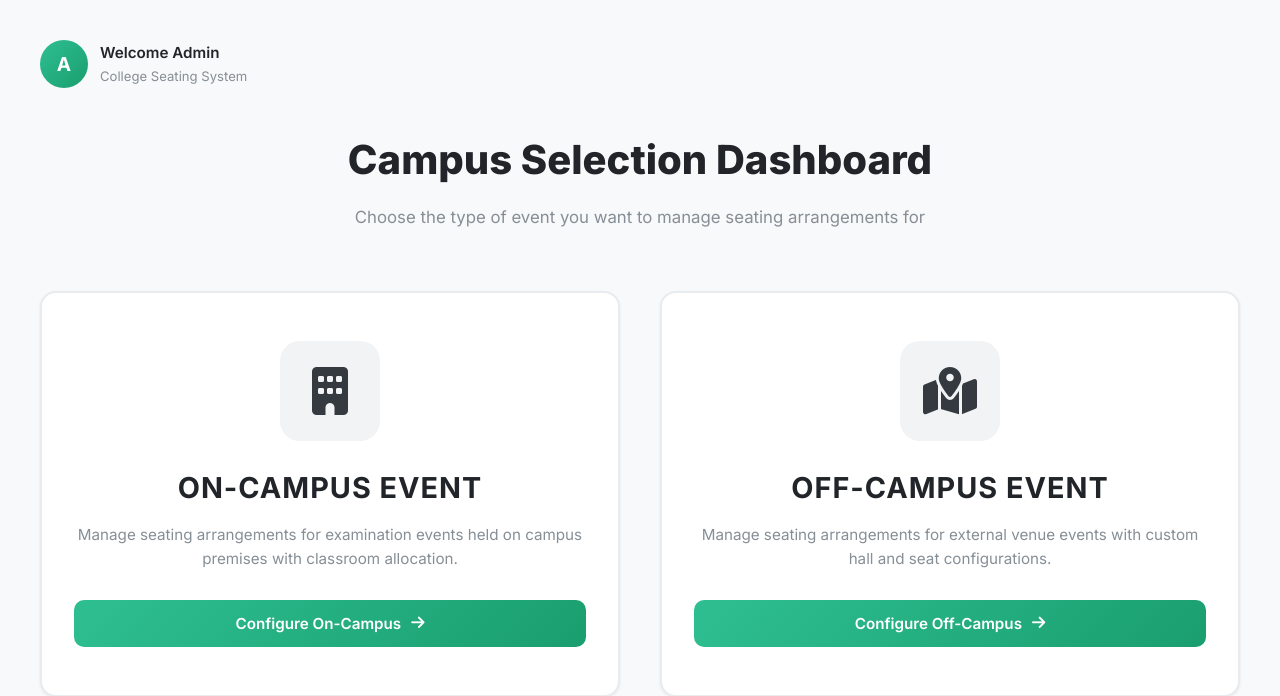
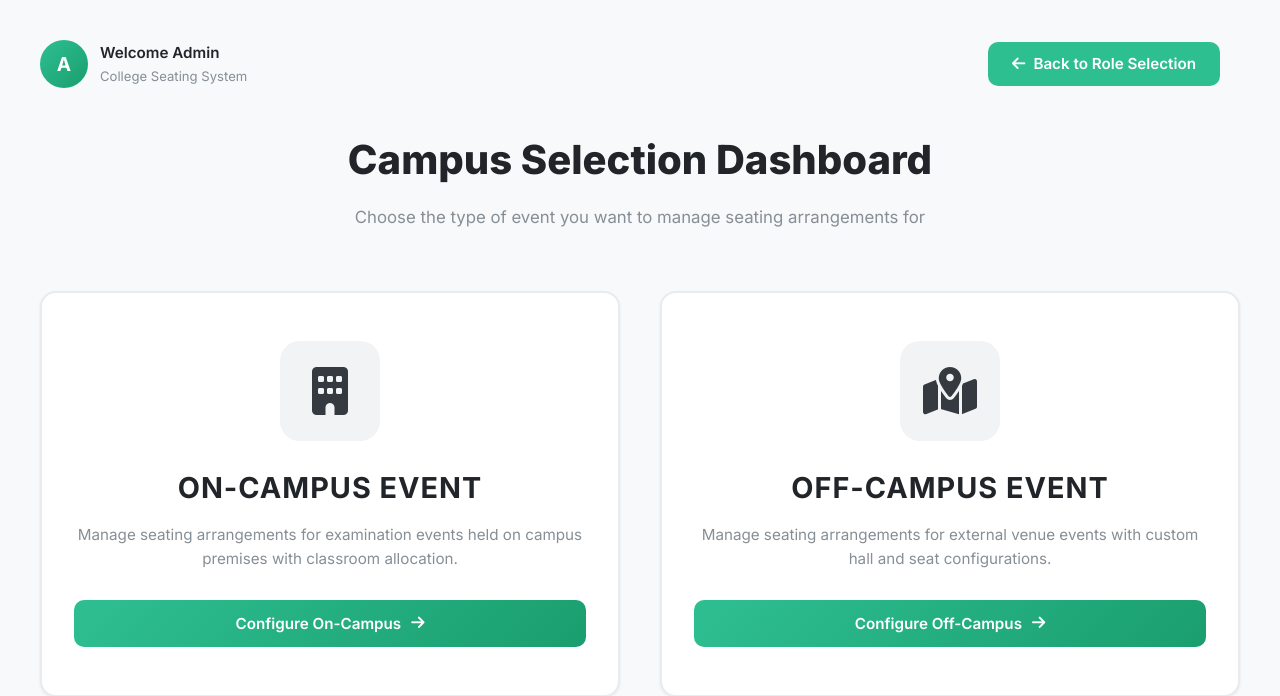
Before and after one commit to priyadharshinir04/seat-allocation, a Flask app: page /campus-selection in a window 1280 px wide. Shown: the top 696 px of the page. Run offline with Flask 3, Linux system fonts and the light colour scheme.

Commit message:
Add Back to Role Selection button to campus selection page

```diff
--- a/templates/campus-selection.html
+++ b/templates/campus-selection.html
@@ -203,6 +203,28 @@
             margin: 0;
         }
 
+        .back-to-role-btn {
+            padding: 10px 24px;
+            background: var(--primary);
+            color: white;
+            border: none;
+            border-radius: var(--border-radius);
+            font-weight: 600;
+            cursor: pointer;
+            transition: var(--transition);
+            text-decoration: none;
+            display: inline-flex;
+            align-items: center;
+            gap: 8px;
+            font-size: 0.95rem;
+        }
+
+        .back-to-role-btn:hover {
+            background: var(--primary-dark);
+            transform: translateY(-2px);
+            box-shadow: var(--shadow-md);
+        }
+
         @media (max-width: 768px) {
             .campus-grid {
                 grid-template-columns: 1fr;
@@ -237,7 +259,9 @@
                         <p>College Seating System</p>
                     </div>
                 </div>
-
+                <a href="{{ url_for('index') }}" class="back-to-role-btn">
+                    <i class="fas fa-arrow-left"></i> Back to Role Selection
+                </a>
             </div>
 
             <!-- Campus Selection Header -->
```
